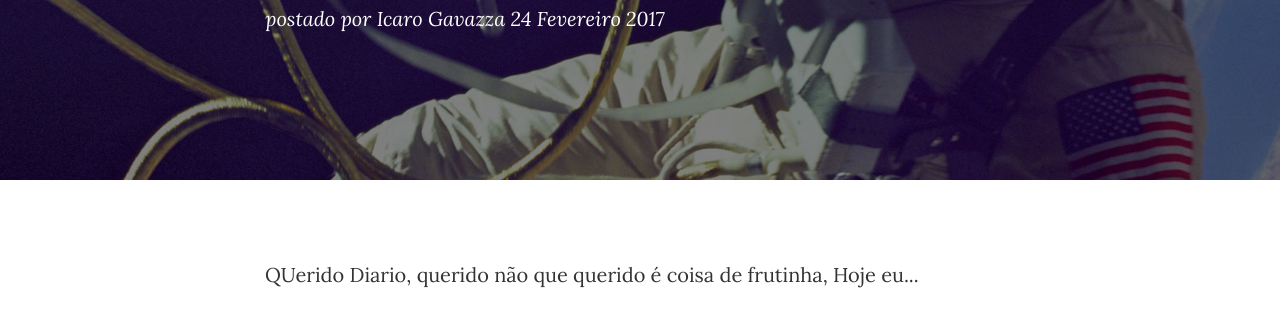
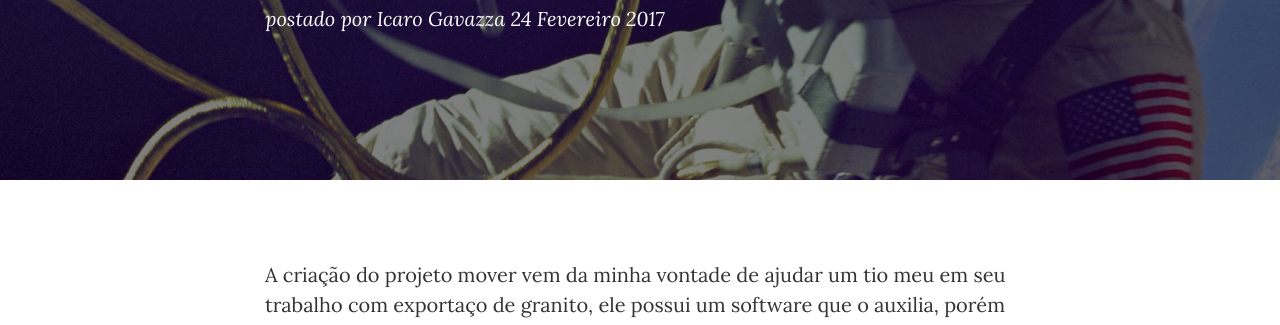
Before and after one commit to icarodgl/icarodgl.github.io, a website: page mover.html in a window 1280 px wide. Shown: the part 253-578 px from the top of the page. Drawn offline with nearby package versions, Linux system fonts and the light colour scheme.

Commit message:
Resumo do projeto

```diff
--- a/mover.html
+++ b/mover.html
@@ -82,7 +82,7 @@
         <div class="container">
             <div class="row">
                 <div class="col-lg-8 col-lg-offset-2 col-md-10 col-md-offset-1">
-                    <p>QUerido Diario, querido não que querido é coisa de frutinha, Hoje eu...</p>
+                    <p>A criação do projeto mover vem da minha vontade de ajudar um tio meu em seu trabalho com exportaço de granito, ele possui um software que o auxilia, porém este não possui versão multi cliente onde outros podem acessar o mesmo banco de informações e autera-los em tempo real, surgindo assim a ideia de fazer um software voltado a gerenciar containers que um grupo de trabalho possa gerenciar simutaneamente, porém conversando com minha equipe de trabalho pensamos em contruir algo mais amplo que no fique limitado somente exportação de granito, e sim um software que ajude outros mercados que tenham uma necesidade parecida de locomover caixas com conteúdos diversos.</p>
 
                     <h2 class="section-heading">Requisitos levantados pelo grupo</h2>
 
```
